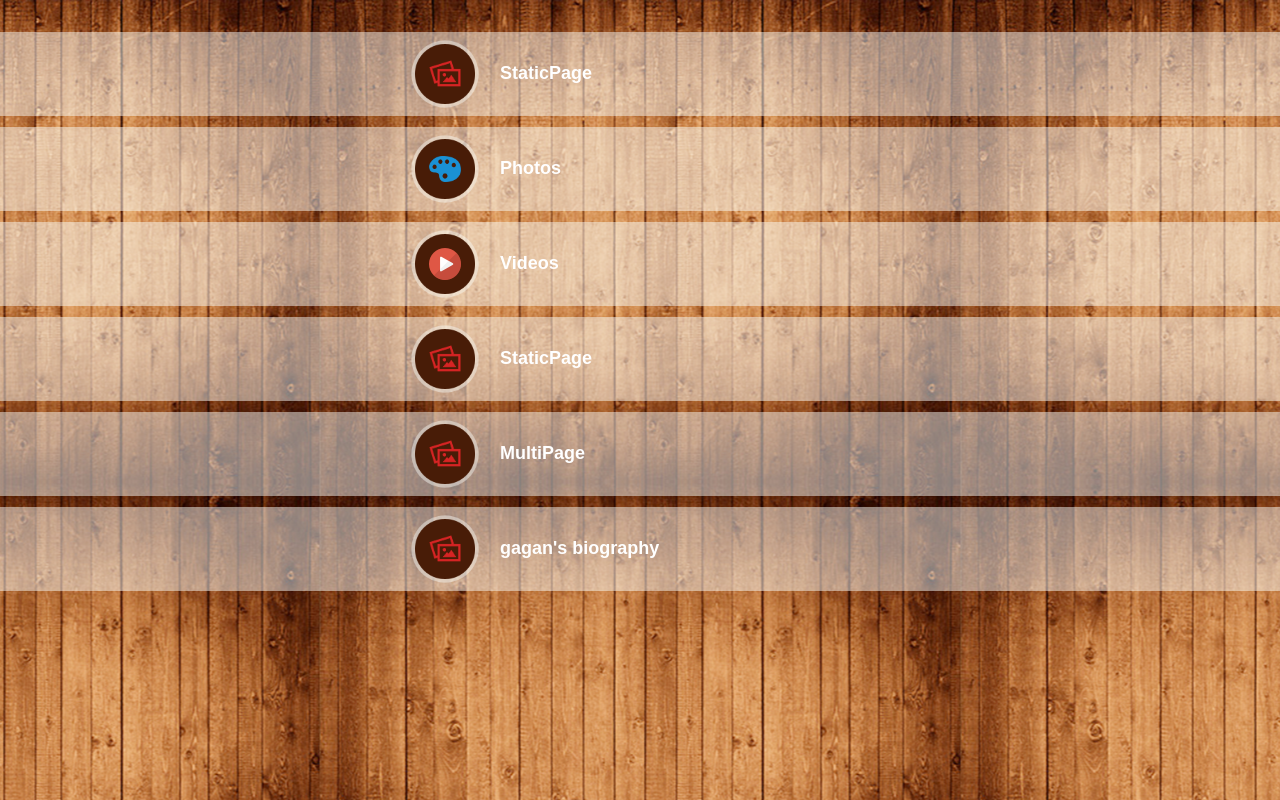
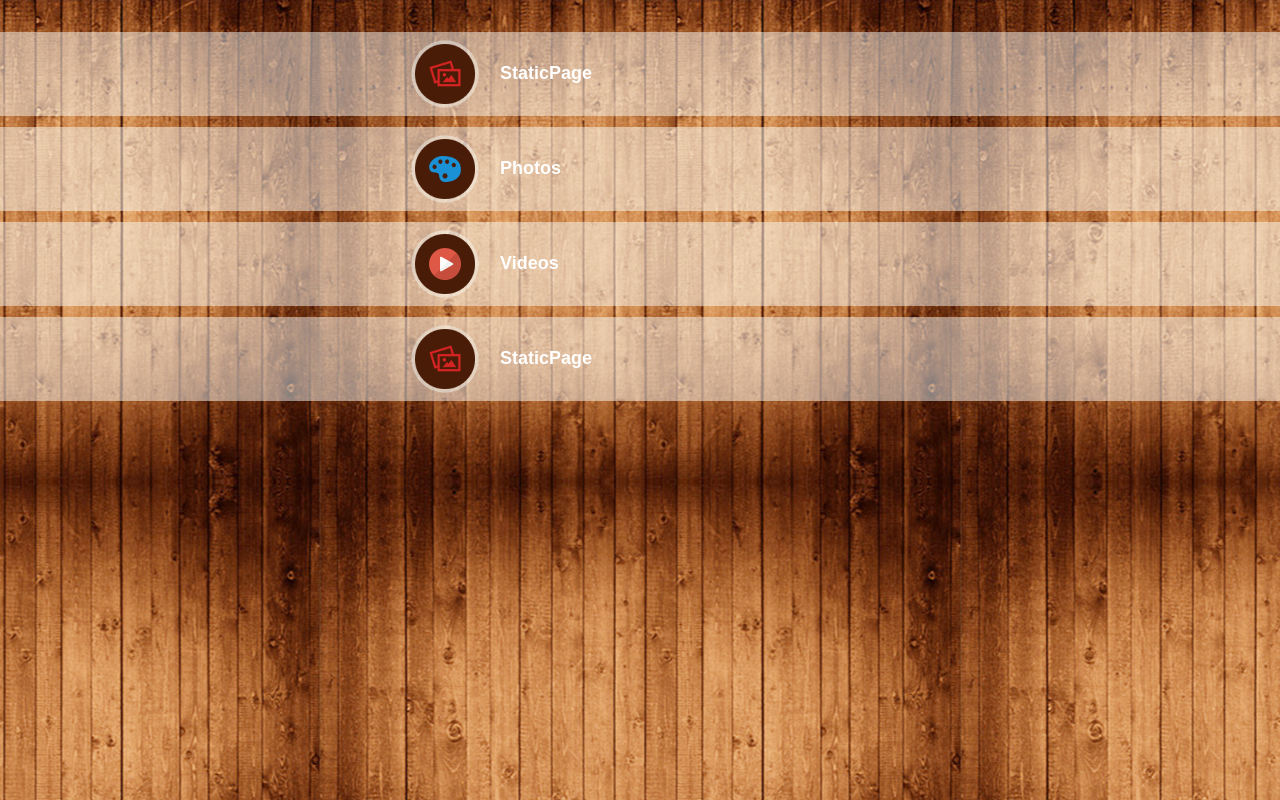
Before and after one commit to jarnailboparai/gagan_5_testing_558, a plain HTML site: page index.html in a window 1280 px wide. Drawn offline with Linux system fonts and the light colour scheme; files whose address does not match are found by name.

Commit message:
gagan_5_testing_558

```diff
--- a/index.html
+++ b/index.html
@@ -175,50 +175,6 @@ img {
 
 		</div>
 	</div>
-		<div class="white_wrap">
-		<div class="app_feature_list">
-
-
-				<table cellpadding="0" cellspacing="0" border="0" align="center">
-					<tr>
-						<td>
-
-							<a class="item link" rel="external" data-ajax="flase" href="staticpage_3218.html">
-																	<img src="images/staticpage.png " />
-															</a>
-						</td>
-						<td>
-							<a href="staticpage_3218.html" rel="external" data-ajax="flase" >
-								<label>MultiPage</label>
-							</a>
-						</td>
-					</tr>
-				</table>
-
-		</div>
-	</div>
-		<div class="white_wrap">
-		<div class="app_feature_list">
-
-
-				<table cellpadding="0" cellspacing="0" border="0" align="center">
-					<tr>
-						<td>
-
-							<a class="item link" rel="external" data-ajax="flase" href="staticpage_3240.html">
-																	<img src="images/staticpage.png " />
-															</a>
-						</td>
-						<td>
-							<a href="staticpage_3240.html" rel="external" data-ajax="flase" >
-								<label>gagan's biography</label>
-							</a>
-						</td>
-					</tr>
-				</table>
-
-		</div>
-	</div>
 	</div>
 
 
```
Also changed, not shown: more.html (+0 -44 lines).
